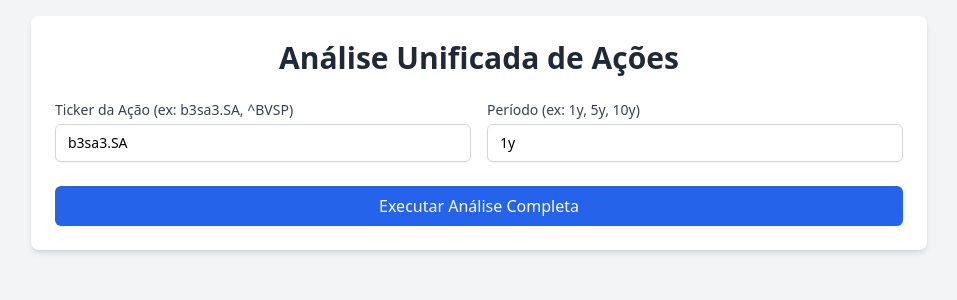
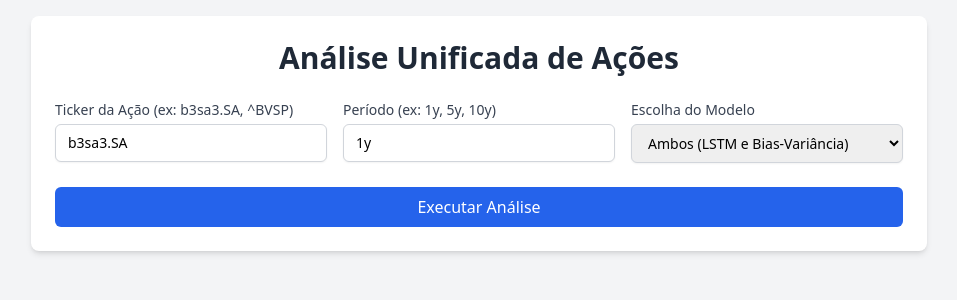
Before and after one commit to thiagorkha/previsao-5-dias-bias-lstm, a React (Create React App) app in the folder frontend/: page / in a window 1280 px wide. Shown: the top 300 px of the page, without its empty margins (161-1118 px from the left). Built offline with nearby package versions, Linux system fonts and the light colour scheme.

Commit message:
Update App.js

```diff
--- a/frontend/src/App.js
+++ b/frontend/src/App.js
@@ -3,6 +3,7 @@ import React, { useState, useEffect, useRef } from 'react';
 const App = () => {
     const [ticker, setTicker] = useState('b3sa3.SA');
     const [period, setPeriod] = useState('1y');
+    const [modelChoice, setModelChoice] = useState('all'); // Novo estado para a escolha do modelo
     const [loading, setLoading] = useState(false);
     const [lstmResults, setLstmResults] = useState(null);
     const [biasVarianceResults, setBiasVarianceResults] = useState(null);
@@ -13,7 +14,7 @@ const App = () => {
 
     // IMPORTANTE: Substitua este URL pelo URL do seu backend Python implantado no Render!
     // Exemplo: 'https://seu-nome-do-backend.onrender.com' (sem o /analyze_stock)
-    const backendBaseUrl = 'https://previsao-5-dias-bias-lstm.onrender.com';
+    const backendBaseUrl = 'https://SEU_URL_BASE_DO_BACKEND_AQUI';
     const dispatchEndpoint = `${backendBaseUrl}/analyze_stock`;
     const statusEndpoint = (id) => `${backendBaseUrl}/task_status/${id}`;
 
@@ -42,7 +43,11 @@ const App = () => {
                 headers: {
                     'Content-Type': 'application/json',
                 },
-                body: JSON.stringify({ ticker: ticker, period: period })
+                body: JSON.stringify({
+                    ticker: ticker,
+                    period: period,
+                    model_choice: modelChoice // Envia a escolha do modelo
+                })
             });
 
             if (!response.ok) {
@@ -125,7 +130,7 @@ const App = () => {
             <div className="bg-white p-6 rounded-lg shadow-md w-full max-w-4xl mb-6">
                 <h1 className="text-3xl font-bold text-center text-gray-800 mb-6">Análise Unificada de Ações</h1>
 
-                <div className="grid grid-cols-1 md:grid-cols-2 gap-4 mb-6">
+                <div className="grid grid-cols-1 md:grid-cols-3 gap-4 mb-6"> {/* Ajuste para 3 colunas */}
                     <div>
                         <label htmlFor="ticker" className="block text-sm font-medium text-gray-700 mb-1">
                             Ticker da Ação (ex: b3sa3.SA, ^BVSP)
@@ -152,6 +157,21 @@ const App = () => {
                             placeholder="Ex: 5y"
                         />
                     </div>
+                    <div> {/* Nova seção para escolha do modelo */}
+                        <label htmlFor="modelChoice" className="block text-sm font-medium text-gray-700 mb-1">
+                            Escolha do Modelo
+                        </label>
+                        <select
+                            id="modelChoice"
+                            className="mt-1 block w-full px-3 py-2 border border-gray-300 rounded-md shadow-sm focus:outline-none focus:ring-blue-500 focus:border-blue-500 sm:text-sm"
+                            value={modelChoice}
+                            onChange={(e) => setModelChoice(e.target.value)}
+                        >
+                            <option value="all">Ambos (LSTM e Bias-Variância)</option>
+                            <option value="lstm">Apenas Previsão LSTM</option>
+                            <option value="bias_variance">Apenas Análise Bias-Variância</option>
+                        </select>
+                    </div>
                 </div>
 
                 <button
@@ -159,7 +179,7 @@ const App = () => {
                     disabled={loading}
                     className="w-full bg-blue-600 text-white py-2 px-4 rounded-md hover:bg-blue-700 focus:outline-none focus:ring-2 focus:ring-blue-500 focus:ring-offset-2 disabled:opacity-50 disabled:cursor-not-allowed transition-colors"
                 >
-                    {loading ? 'Iniciando Análise...' : 'Executar Análise Completa'}
+                    {loading ? 'Iniciando Análise...' : 'Executar Análise'}
                 </button>
             </div>
 
@@ -183,14 +203,17 @@ const App = () => {
                 </div>
             )}
 
-            {lstmResults && biasVarianceResults && (
+            {/* Condicionalmente renderiza os resultados com base na escolha do modelo ou se ambos foram executados */}
+            {(lstmResults || biasVarianceResults) && (
                 <div className="grid grid-cols-1 lg:grid-cols-2 gap-6 w-full max-w-6xl">
                     {/* Seção de Previsão LSTM */}
                     <div className="bg-white p-6 rounded-lg shadow-md">
                         <h2 className="text-2xl font-semibold text-gray-800 mb-4 border-b pb-2">Resultados da Previsão LSTM</h2>
-                        {lstmResults.error ? (
+                        {lstmResults && lstmResults.error ? (
                             <p className="text-red-600">{lstmResults.error}</p>
-                        ) : (
+                        ) : lstmResults && lstmResults.message ? (
+                            <p className="text-gray-600">{lstmResults.message}</p>
+                        ) : lstmResults ? (
                             <>
                                 <p className="mb-2"><strong className="text-gray-700">Ticker:</strong> {lstmResults.ticker}</p>
                                 <p className="mb-2"><strong className="text-gray-700">Preço Atual (último do histórico):</strong> {formatCurrency(lstmResults.current_price)}</p>
@@ -218,15 +241,19 @@ const App = () => {
                                     {/* Gráficos de previsão e indicadores (RSI, MACD) seriam exibidos aqui em uma implementação completa. */}
                                 </p>
                             </>
+                        ) : (
+                            <p className="text-gray-500">Nenhum resultado de LSTM disponível.</p>
                         )}
                     </div>
 
                     {/* Seção de Análise de Bias-Variância */}
                     <div className="bg-white p-6 rounded-lg shadow-md">
                         <h2 className="text-2xl font-semibold text-gray-800 mb-4 border-b pb-2">Resultados da Análise de Bias-Variância</h2>
-                        {biasVarianceResults.error ? (
+                        {biasVarianceResults && biasVarianceResults.error ? (
                             <p className="text-red-600">{biasVarianceResults.error}</p>
-                        ) : (
+                        ) : biasVarianceResults && biasVarianceResults.message ? (
+                            <p className="text-gray-600">{biasVarianceResults.message}</p>
+                        ) : biasVarianceResults ? (
                             <>
                                 <h3 className="text-xl font-medium text-gray-700 mt-4 mb-2">Decomposição Bias-Variância:</h3>
                                 {biasVarianceResults.bias_variance_decomposition && typeof biasVarianceResults.bias_variance_decomposition === 'object' ? (
@@ -300,6 +327,8 @@ const App = () => {
                                     {/* Gráficos de previsão e indicadores (RSI, MACD) seriam exibidos aqui em uma implementação completa. */}
                                 </p>
                             </>
+                        ) : (
+                            <p className="text-gray-500">Nenhum resultado de Bias-Variância disponível.</p>
                         )}
                     </div>
                 </div>
```
